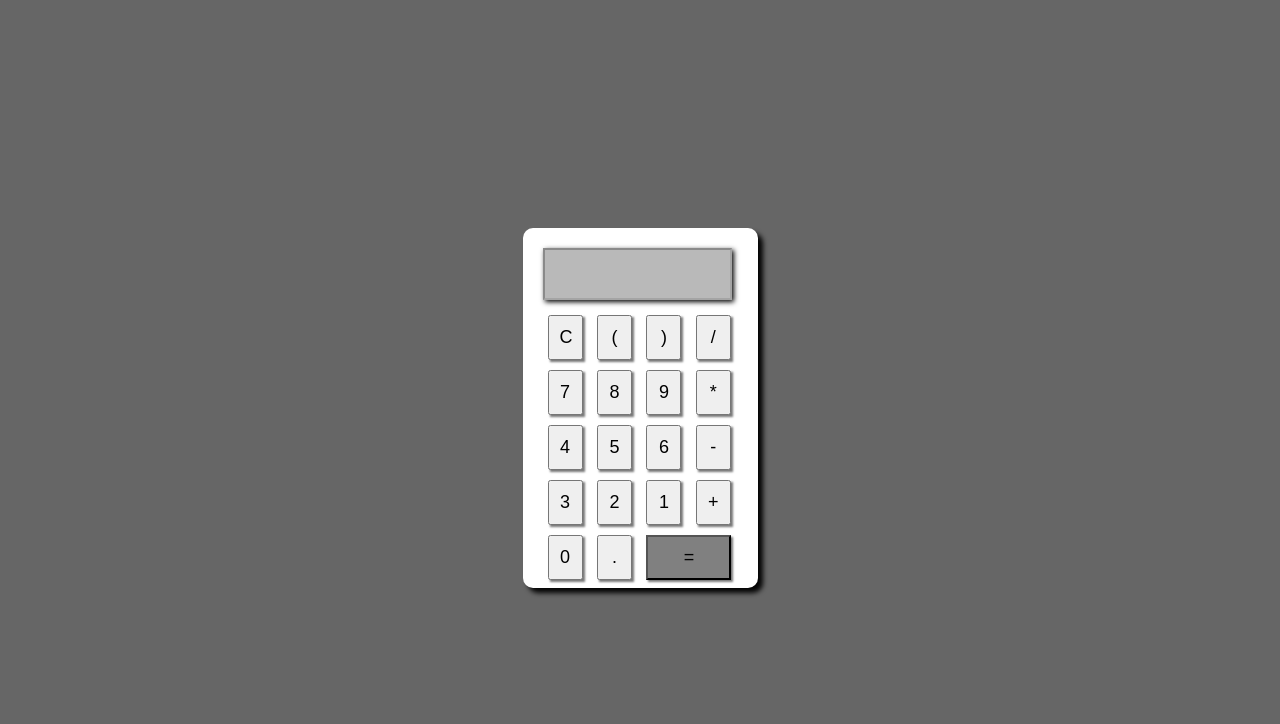
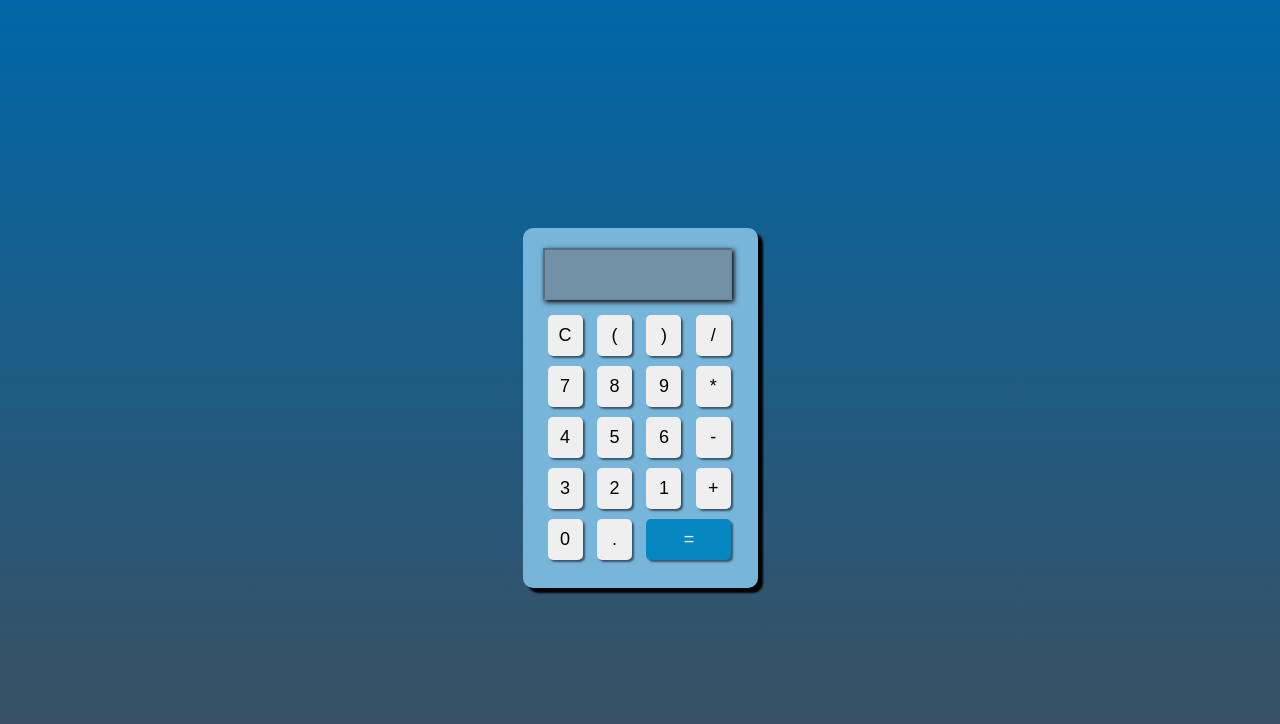
Before and after one commit to Kakauanid/calculadora, a plain HTML site: page index.html in a window 1280 px wide. Drawn offline with Linux system fonts and the light colour scheme.

Commit message:
mudei as cores

```diff
--- a/style.css
+++ b/style.css
@@ -1,4 +1,12 @@
 @charset "UTF-8";
+
+:root {
+    --cor1: #0167A7;
+    --cor2: #77B5DB;
+    --cor3: #404E5B;
+    --cor4: #B5D9F3;
+    --cor5: #0687C1;
+}
 
 body {
     font-family: Arial, Helvetica, sans-serif;
@@ -7,14 +15,14 @@ body {
     justify-content: center;
     align-items: center;
     height: 100vh;
-    background-color: #666;
+    background-image: linear-gradient(to top, var(--cor3), var(--cor1));
 }
 
 .calculadora {
-    background: #fff;
+    background: var(--cor2);
     padding: 20px;
     border-radius: 10px;
-    box-shadow: 5px 5px  5px rgba(0, 0, 0, 0.97);
+    box-shadow: 5px 5px  2px rgba(0, 0, 0, 0.97);
     height: 320px;
     width: 195px;
 }
@@ -30,6 +38,8 @@ body {
     align-items: center;
     text-align: center;
     box-shadow: 2px 2px 2px rgba(0, 0, 0, 0.534);
+    border-radius: 5px;
+    border: none;
 }
 
 input[type="text"] {
@@ -45,5 +55,11 @@ input[type="text"] {
 
 .botoes .unico {
     width: 85px;
-    background-color: gray;
+    background-color: var(--cor5);
+    color: #f0f0f0;
+    border-radius: 5px;
 }
+
+.unico:hover {
+    background-color: var(--cor4);
+}
```
